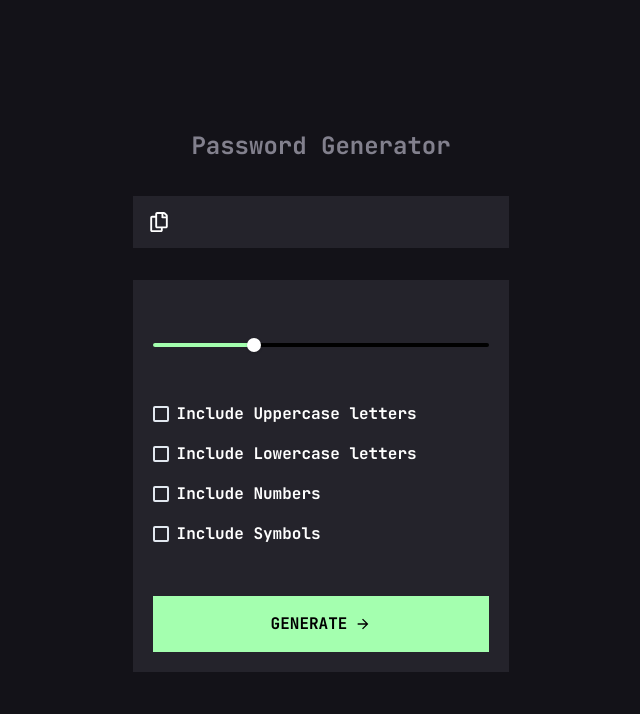
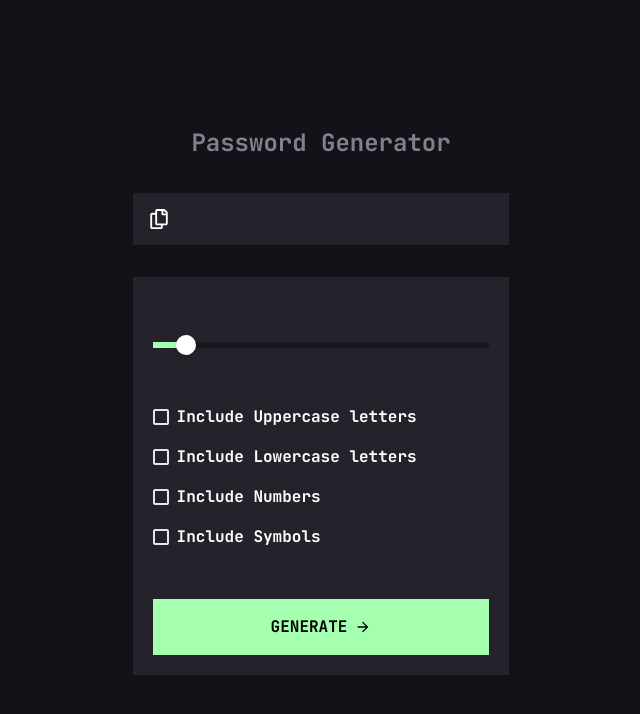
Before and after one commit to deantawonezvi/password-generator, a React (Create React App) app: page / in a window 1280 px wide. Shown: the top 714 px of the page, without its empty margins (319-959 px from the left). Built offline with nearby package versions, Linux system fonts and the light colour scheme.

Commit message:
Fixes theme

```diff
--- a/src/App.js
+++ b/src/App.js
@@ -4,7 +4,6 @@ import {
   Button,
   ChakraProvider,
   Checkbox,
-  extendTheme,
   Grid,
   Slider, SliderFilledTrack, SliderThumb,
   SliderTrack,
@@ -14,14 +13,9 @@ import {
 import './App.css';
 import { FaRegCopy } from 'react-icons/fa';
 import { IoMdArrowForward } from 'react-icons/io';
+import { theme } from './theme';
 
-const theme = extendTheme({
-  colors: {
-    teal: {
-      500: '#a4ffaf',
-    },
-  },
-});
+
 
 function App() {
 
@@ -32,31 +26,31 @@ function App() {
 
           <VStack spacing={8} width={["100%", "80%", "60%", "40%", "30%"]}  align="start">
             <Box width="100%" textAlign="center">
-              <Text fontSize='2xl' color={'#82808d'} fontFamily={'JetBrainsMono Bold'}>Password Generator</Text>
+              <Text fontSize='2xl' color={'#82808d'} >Password Generator</Text>
             </Box>
-            <Box bg={'#24232b'} w='100%' p={4} color='white' fontFamily={'JetBrainsMono Bold'}>
+            <Box bg={'#24232b'} w='100%' p={4} color='white' >
               <FaRegCopy />
             </Box>
             <VStack bg={'#24232b'} w="100%" p={4} color="white" align="start" padding={5}>
               <br />
-              <Slider aria-label="slider-ex-1" colorScheme='teal' defaultValue={30}>
-                <SliderTrack bg={'black'}>
-                  <SliderFilledTrack />
+              <Slider aria-label="slider-ex-1" colorScheme='teal' defaultValue={10}>
+                <SliderTrack bg={'#18171f'} borderRadius={0} height={1.5}>
+                  <SliderFilledTrack borderRadius={0} />
                 </SliderTrack>
-                <SliderThumb />
+                <SliderThumb boxSize={5} />
               </Slider>
               <br />
               <Checkbox colorScheme="green" color="white"
-                        fontFamily={'JetBrainsMono Bold'} paddingY={1}>Include Uppercase letters</Checkbox>
+                         paddingY={1}>Include Uppercase letters</Checkbox>
               <Checkbox colorScheme="green"  color="white"
-                        fontFamily={'JetBrainsMono Bold'} paddingY={1}>Include Lowercase letters</Checkbox>
+                         paddingY={1}>Include Lowercase letters</Checkbox>
               <Checkbox colorScheme="green" color="white"
-                        fontFamily={'JetBrainsMono Bold'} paddingY={1}>Include Numbers</Checkbox>
+                         paddingY={1}>Include Numbers</Checkbox>
               <Checkbox colorScheme="green" color="white"
-                        fontFamily={'JetBrainsMono Bold'} paddingY={1}>Include Symbols</Checkbox>
+                         paddingY={1}>Include Symbols</Checkbox>
               <br />
               <Button rightIcon={<IoMdArrowForward />} color={'black'} colorScheme="teal" width="100%"
-                      fontFamily={'JetBrainsMono Bold'} borderRadius={0} padding={7} _hover={{ bg: 'teal.500' }}>
+                      borderRadius={0} padding={7} _hover={{ bg: 'teal.500' }}>
                 GENERATE
               </Button>
             </VStack>
--- /dev/null
+++ b/src/theme.js
@@ -0,0 +1,13 @@
+import { extendTheme } from '@chakra-ui/react';
+
+export const theme = extendTheme({
+  colors: {
+    teal: {
+      500: '#a4ffaf',
+    },
+  },
+  fonts: {
+    body: 'JetBrainsMono Bold, sans-serif',
+    heading: 'JetBrainsMono Bold, sans-serif',
+  },
+});
```
